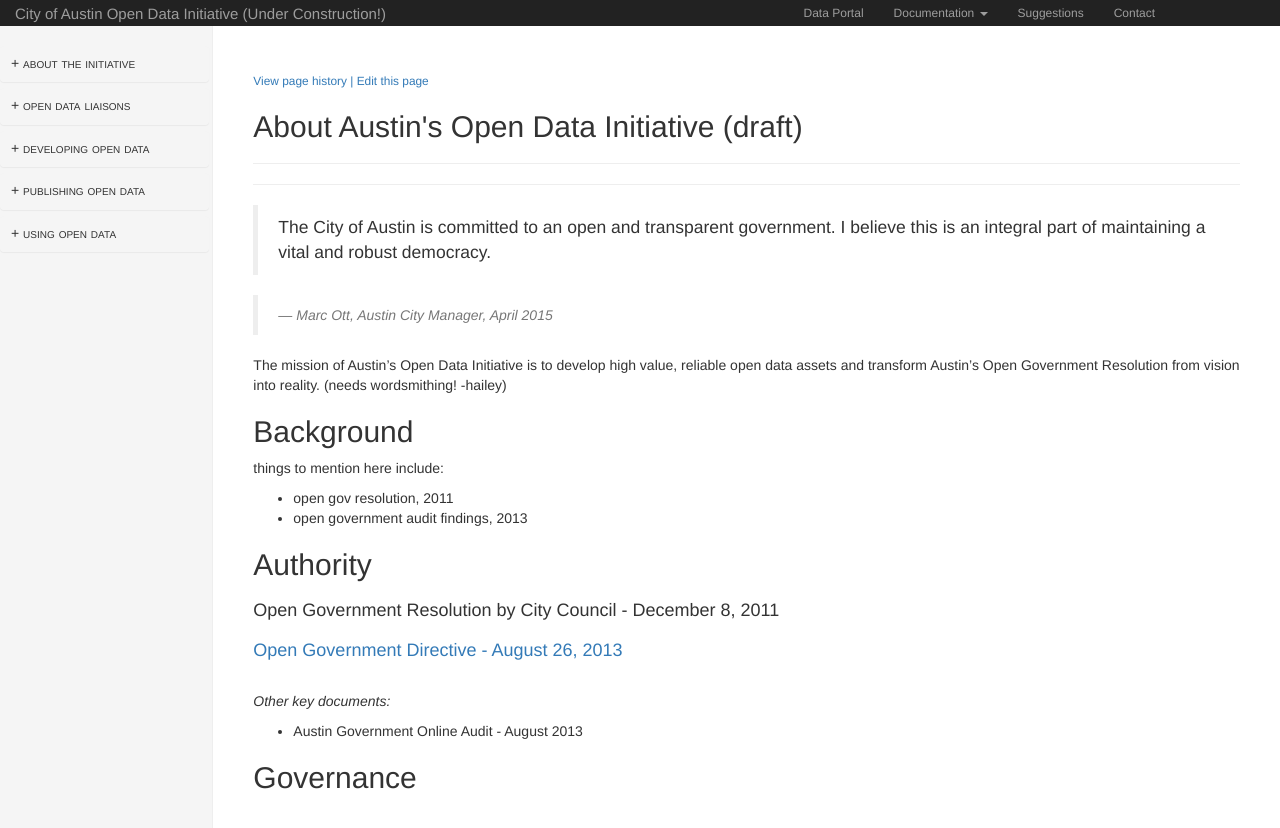
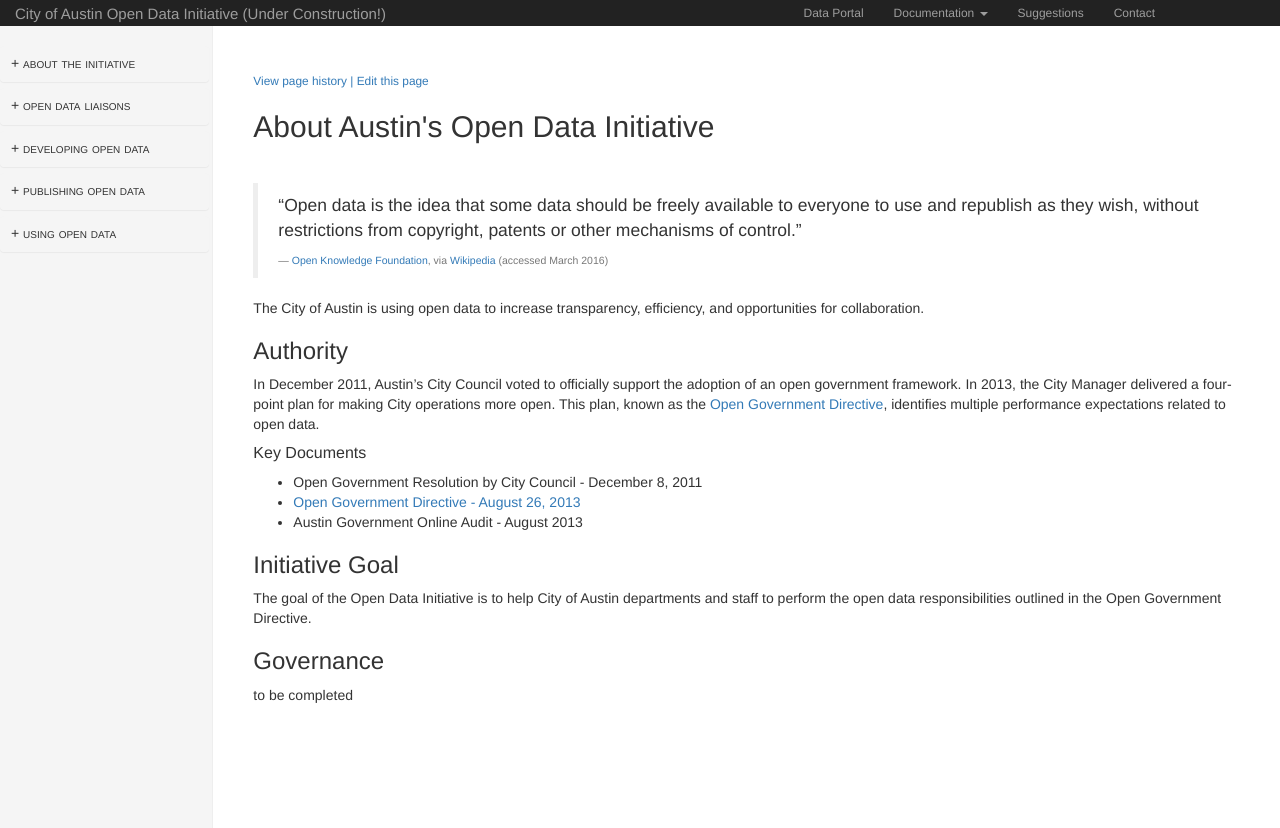
Before and after one commit to cityofaustin/open-data-manual, a Jekyll site: the page built from about.md, in a window 1280 px wide. Shown: the top 828 px of the page. Built offline with Jekyll 4.4.1, drawn with Linux system fonts in a browser that asks for light colours; nearby versions of some CDN libraries.

Commit message:
update about section

```diff
--- a/about.md
+++ b/about.md
@@ -1,37 +1,35 @@
 ---
 layout: page
-title: "About Austin's Open Data Initiative (draft)"
+title: "About Austin's Open Data Initiative"
 file: about.md
 ---
 
-***
+<br/>
 
-***
+> "Open data is the idea that some data should be freely available to everyone to use and republish as they wish, without restrictions from copyright, patents or other mechanisms of control."
+>
+<small style="font-size:.6em;">[Open Knowledge Foundation](https://okfn.org/opendata/), via [Wikipedia](https://en.wikipedia.org/wiki/Open_data) (accessed March 2016)</small>
+
+The City of Austin is using open data to increase transparency, efficiency, and opportunities for collaboration.
+
+<!-- > The City of Austin is committed to an open and transparent government. I believe this is an integral part of maintaining a vital and robust democracy. -->
+
+<!-- > <em><small>Marc Ott, Austin City Manager, April 2015</small></em> -->
+
+## Authority
+
+In December 2011, Austin's City Council voted to officially support the adoption of an open government framework. In 2013, the City Manager delivered a four-point plan for making City operations more open. This plan, known as the [Open Government Directive]({{site.baseurl}}/directive), identifies multiple performance expectations related to open data.
+
+#### Key Documents
+
+- Open Government Resolution by City Council - December 8, 2011
+- [Open Government Directive - August 26, 2013]({{site.baseurl}}/directive)
+- Austin Government Online Audit - August 2013
+
+## Initiative Goal
+
+The goal of the Open Data Initiative is to help City of Austin departments and staff to perform the open data responsibilities outlined in the Open Government Directive.
 
 
-> The City of Austin is committed to an open and transparent government. I believe this is an integral part of maintaining a vital and robust democracy.
-
-> <em><small>Marc Ott, Austin City Manager, April 2015</small></em>
-
-The mission of Austin's Open Data Initiative is to develop high value, reliable open data assets and transform Austin's Open Government Resolution from vision into reality. (needs wordsmithing! -hailey)
-
-# Background
-
-things to mention here include:
-- open gov resolution, 2011
-- open government audit findings, 2013
-
-# Authority
-
-
-### Open Government Resolution by City Council - December 8, 2011
-
-### [Open Government Directive - August 26, 2013]({{site.baseurl}}/directive)
-
-<br/>
-*Other key documents:*
-
-- Austin Government Online Audit - August 2013
-
-
-# Governance
+## Governance
+to be completed
```
